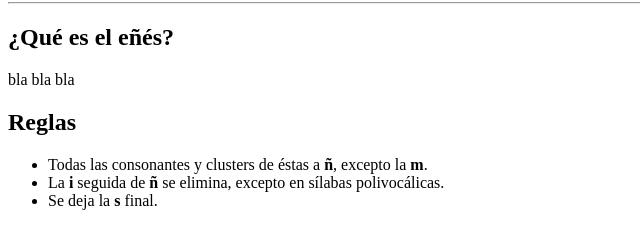
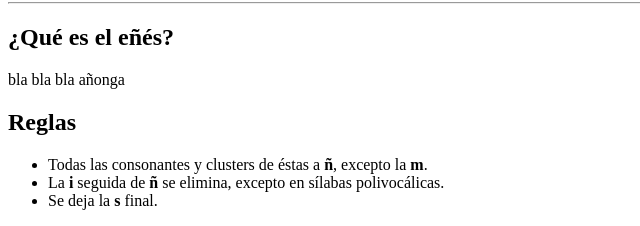
Before and after one commit to bartolso/enes, a plain HTML site: page index.html in a window 1280 px wide. Shown: the part 249-475 px from the top of the page, 0-640 px from the left. Drawn offline with Linux system fonts and the light colour scheme.

Commit message:
Update index.html

```diff
--- a/index.html
+++ b/index.html
@@ -7,7 +7,7 @@
     <link rel="stylesheet" href="traductor.css">
 </head>
 <body>
-    <h1>Traductor español -  eñés</h1>
+    <h1>Traductor español - eñés</h1>
     <p>Entrada:</p>
     <textarea id="textInput" rows="6" style="width: 100%;"></textarea>
     <br>
@@ -15,7 +15,7 @@
     <p id="outputBox"></p>
     <hr>
     <h2>¿Qué es el eñés?</h2>
-    <p>bla bla bla</p>
+    <p>bla bla bla añonga</p>
     <h2>Reglas</h2>
     <ul>
         <li>Todas las consonantes y clusters de éstas a <strong>ñ</strong>, excepto la <strong>m</strong>.</li>
```
